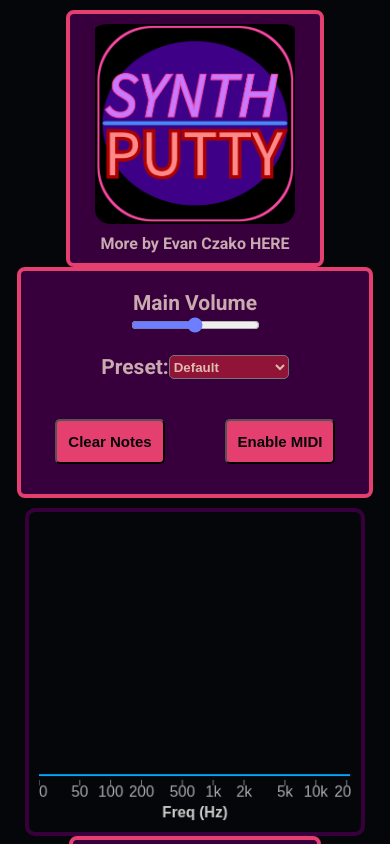
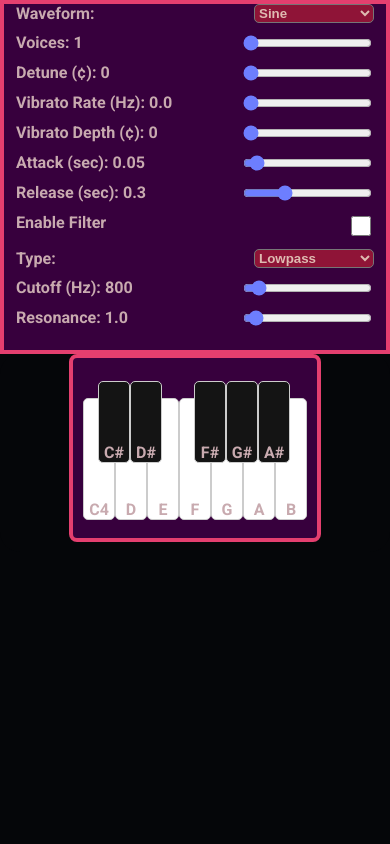
Before and after one commit to EvanCzako/SynthPutty, a React (Create React App) app: page / in a window 390 px wide. Shown: the top 844 px of the page. Built offline with nearby package versions, Linux system fonts and the light colour scheme.

Commit message:
Start mobile portrait stuff

```diff
--- a/src/App.module.css
+++ b/src/App.module.css
@@ -4,16 +4,18 @@
     /* font-family: sans-serif; */
 	height: 100%;
 	font-family: 'Roboto', sans-serif;
-    margin: 0 auto;
+    margin: 0;
+    padding: 0;
 	font-weight: 900;
 	background-color: var(--color-black-1);
 	color: var(--color-dogwood-2);
 	display: flex;
 	flex-direction: column;
-	align-items: center;
+	align-items: stretch;
 	justify-content: flex-start;
 	min-height: 100vh;
 	box-sizing: border-box;
+	width: 100%;
 
 }
 
@@ -44,8 +46,9 @@
 .panel {
     display: flex;
     flex-direction: column;
-	align-items: center;
+	align-items: stretch;
 	height: 100%;
+	width: 100%;
 }
 
 .pianoEQwrapper {
@@ -63,9 +66,11 @@
 	height: 100%;
     display: flex;
     flex-direction: column;
-	border-radius: 20px;
+	border-radius: 0;
 	width: 100%;
 	align-items: center;
+	margin: 0;
+	padding: 0;
 }
 
 .topPanelsContainer {
@@ -106,6 +111,16 @@
 	border-radius: 20px;
 }
 
+.keyboardContainer {
+	display: flex;
+	flex-direction: column;
+	width: 100%;
+	align-items: center;
+	background-color: var(--color-black-1);
+	padding-bottom: 10px;
+	border-radius: 20px;
+}
+
 @media (orientation: portrait) or (max-width: 740px) {
     .mainControlPanel {
         display: flex;
@@ -115,10 +130,11 @@
 		min-height: auto;
     }
 
+	.topPanelsContainer {
+        display: none;
+	}
 
-	.topPanelsContainer {
-        display: flex;
-        flex-direction: column;
-		align-items: center;
+	.pianoEQwrapper {
+		display: none;
 	}
 }
--- a/src/App.tsx
+++ b/src/App.tsx
@@ -1,6 +1,5 @@
 import React, { useEffect, useState } from "react";
-import { OscillatorControls } from "./components/OscillatorControls";
-import { FilterControls } from "./components/FilterControls";
+import { SynthControls } from "./components/SynthControls";
 import { useSynthEngine } from "./hooks/useSynthEngine";
 import { Keyboard } from "./components/Keyboard";
 import { MainControls } from "./components/MainControls";
@@ -47,14 +46,16 @@ export const App: React.FC = () => {
 
 					<div className={styles.pianoEQwrapper}>
 						<EQVisualizer />
-						<Keyboard />
 					</div>
 
 					<div className={styles.mainControlPanel}>
-						<OscillatorControls />
-						<FilterControls />
-					</div>
+					<SynthControls />
 				</div>
+
+				<div className={styles.keyboardContainer}>
+					<Keyboard />
+				</div>
+			</div>
 
 
 
--- /dev/null
+++ b/src/components/SynthControls.tsx
@@ -0,0 +1,189 @@
+import React from "react";
+import { useSynthStore } from "../store/synthStore";
+import { useFontStore } from "../store/fontStore";
+import oscStyles from "../styles/OscillatorControls.module.css";
+import filterStyles from "../styles/FilterControls.module.css";
+import appStyles from "../App.module.css";
+
+export const SynthControls: React.FC = () => {
+    const {
+        waveform,
+        voices,
+        detune,
+        setWaveform,
+        setVoices,
+        setDetune,
+        vibratoRate,
+        setVibratoRate,
+        vibratoDepth,
+        setVibratoDepth,
+        attack,
+        setAttack,
+        release,
+        setRelease,
+        filterType,
+        filterCutoff,
+        setFilterType,
+        setFilterCutoff,
+        filterEnabled,
+        setFilterEnabled,
+        filterQ,
+        setFilterQ,
+    } = useSynthStore();
+
+    const { fontSize } = useFontStore();
+
+    return (
+        <div className={oscStyles.controls} style={{ fontSize: fontSize }}>
+            {/* Oscillator Controls */}
+            <label className={appStyles.controlsSliderContainer}>
+                Waveform:
+                <select
+                    value={waveform}
+                    onChange={(e) => setWaveform(e.target.value as any)}
+                    className={oscStyles.comboBox}
+                >
+                    <option value="sine">Sine</option>
+                    <option value="square">Square</option>
+                    <option value="triangle">Triangle</option>
+                    <option value="sawtooth">Sawtooth</option>
+                </select>
+            </label>
+
+            <label className={appStyles.controlsSliderContainer}>
+                Voices: {voices}
+                <input
+                    type="range"
+                    min={1}
+                    max={8}
+                    value={voices}
+                    onChange={(e) => setVoices(Number(e.target.value))}
+                    className={oscStyles.slider}
+                />
+            </label>
+
+            <label className={appStyles.controlsSliderContainer}>
+                Detune (¢): {detune}
+                <input
+                    type="range"
+                    min={0}
+                    max={100}
+                    value={detune}
+                    onChange={(e) => setDetune(Number(e.target.value))}
+                    className={oscStyles.slider}
+                />
+            </label>
+
+            <label className={appStyles.controlsSliderContainer}>
+                Vibrato Rate (Hz): {vibratoRate.toFixed(1)}
+                <input
+                    type="range"
+                    min="0"
+                    max="20"
+                    step="0.1"
+                    value={vibratoRate}
+                    onChange={(e) => setVibratoRate(parseFloat(e.target.value))}
+                    className={oscStyles.slider}
+                />
+            </label>
+
+            <label className={appStyles.controlsSliderContainer}>
+                Vibrato Depth (¢): {vibratoDepth.toFixed(0)}
+                <input
+                    type="range"
+                    min="0"
+                    max="100"
+                    step="1"
+                    value={vibratoDepth}
+                    className={oscStyles.slider}
+                    onChange={(e) =>
+                        setVibratoDepth(parseFloat(e.target.value))
+                    }
+                />
+            </label>
+
+            <label className={appStyles.controlsSliderContainer}>
+                Attack (sec): {attack}
+                <input
+                    type="range"
+                    min="0"
+                    max="1"
+                    step="0.01"
+                    value={attack}
+                    className={oscStyles.slider}
+                    onChange={(e) => setAttack(parseFloat(e.target.value))}
+                />
+            </label>
+
+            <label className={appStyles.controlsSliderContainer}>
+                Release (sec): {release}
+                <input
+                    type="range"
+                    min="0"
+                    max="1"
+                    step="0.01"
+                    value={release}
+                    className={oscStyles.slider}
+                    onChange={(e) => setRelease(parseFloat(e.target.value))}
+                />
+            </label>
+
+            {/* Filter Controls */}
+            <label className={appStyles.controlsSliderContainer}>
+                Enable Filter
+                <input
+                    type="checkbox"
+                    checked={filterEnabled}
+                    onChange={(e) => setFilterEnabled(e.target.checked)}
+                    className={filterStyles.checkBox}
+                />
+            </label>
+
+            <label className={appStyles.controlsSliderContainer}>
+                Type:
+                <select
+                    value={filterType}
+                    className={filterStyles.comboBox}
+                    onChange={(e) =>
+                        setFilterType(
+                            e.target.value as
+                                | "lowpass"
+                                | "bandpass"
+                                | "highpass",
+                        )
+                    }
+                >
+                    <option value="lowpass">Lowpass</option>
+                    <option value="bandpass">Bandpass</option>
+                    <option value="highpass">Highpass</option>
+                </select>
+            </label>
+
+            <label className={appStyles.controlsSliderContainer}>
+                Cutoff (Hz): {filterCutoff}
+                <input
+                    type="range"
+                    min={100}
+                    max={10000}
+                    step={1}
+                    value={filterCutoff}
+                    className={filterStyles.slider}
+                    onChange={(e) => setFilterCutoff(Number(e.target.value))}
+                />
+            </label>
+
+            <label className={appStyles.controlsSliderContainer}>
+                Resonance: {filterQ.toFixed(1)}
+                <input
+                    type="range"
+                    min={0.1}
+                    max={20}
+                    step={0.1}
+                    value={filterQ}
+                    className={filterStyles.slider}
+                    onChange={(e) => setFilterQ(Number(e.target.value))}
+                />
+            </label>
+        </div>
+    );
+};
--- a/src/styles/FilterControls.module.css
+++ b/src/styles/FilterControls.module.css
@@ -44,7 +44,15 @@ label {
 
 @media (orientation: portrait) or (max-width: 750px) {
 	.controls {
-		width: 70%;
+		width: 100%;
+		margin: 0;
+		padding-left: 12px;
+		padding-right: 12px;
+		padding-bottom: 12px;
+		border: 4px solid var(--color-mid-pink-1);
+		border-radius: 0;
+		min-width: auto;
+		box-sizing: border-box;
 	}
 }
 
--- a/src/styles/OscillatorControls.module.css
+++ b/src/styles/OscillatorControls.module.css
@@ -46,7 +46,15 @@ label {
 
 @media (orientation: portrait) or (max-width: 750px) {
 	.controls {
-		width: 70%;
+		width: 100%;
+		margin: 0;
+		padding-left: 12px;
+		padding-right: 12px;
+		padding-bottom: 12px;
+		border: 4px solid var(--color-mid-pink-1);
+		border-radius: 0;
+		min-width: auto;
+		box-sizing: border-box;
 	}
 }
 
```
